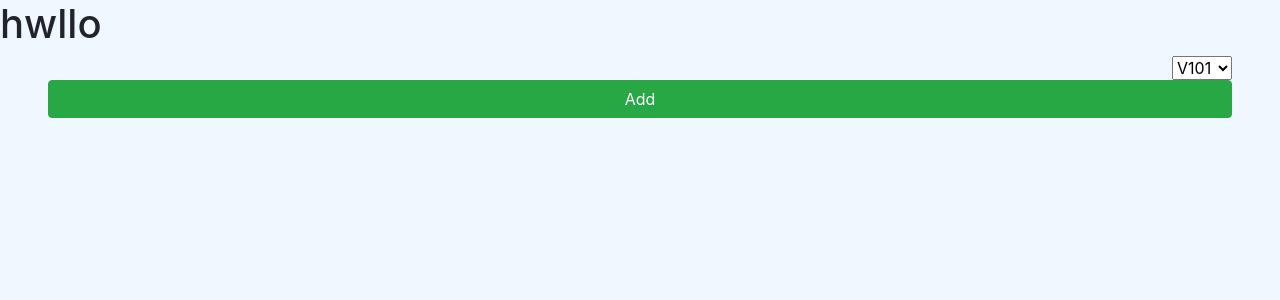
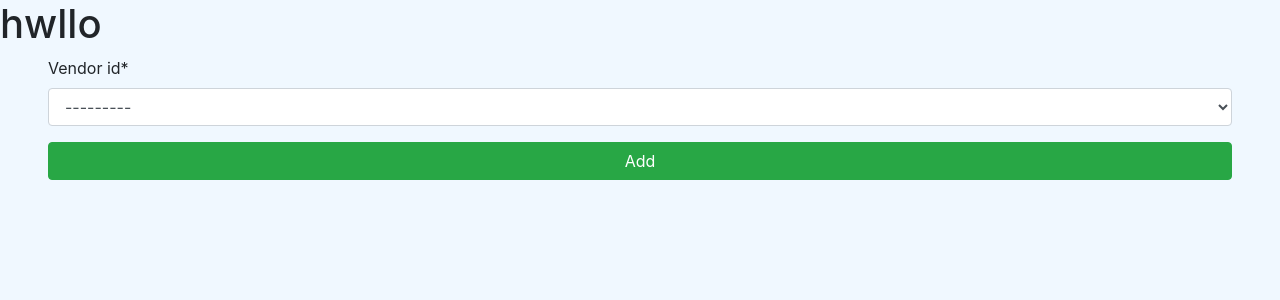
Before and after one commit to ashiq5566/s3_mini_project, a Django app: page /payment/ in a window 1280 px wide. Shown: the part 56-356 px from the top of the page. Run offline with Django 4.2, Linux system fonts and the light colour scheme; data comes from the database, SQL or seed files in the repository; both versions use the stored data as it was after the commit; some libraries are stand-ins or nearby versions.

Commit message:
19/10/2022__2

```diff
--- a/dashboard/forms.py
+++ b/dashboard/forms.py
@@ -127,9 +127,9 @@ class StockUpdateForm(forms.ModelForm):
         model = Item
         fields = ['qty_purchased']
 
-# class SelectVendorForm(forms.Form):
-#     ch2 = list(Vendor.objects.all().values('vendor_id'))
-#     vendor_id = forms.ChoiceField(choices=ch2)
+class SelectVendorForm(forms.Form):
+    # ch2 = list(PurchaseOrder.objects.all().values('vendor_id'))
+    vendor_id = forms.ModelChoiceField(queryset=Vendor.objects.all())
 # class SelectVendorForm(forms.ModelForm):
 #     class Meta:
 #         model = PurchaseOrder
--- a/dashboard/urls.py
+++ b/dashboard/urls.py
@@ -21,6 +21,7 @@ urlpatterns = [
     # path('purchase/add/<po_number>/purchaseditem_update/<int:id>',views.purchaseditem_update,name='purchaseditem_update'),
     path('purchase/add/<po_number>/purchaseditem_delete/<int:id>',views.purchaseditem_delete,name='purchaseditem_delete'),
     path('payment/',views.payment,name='payment'),
+    path('payment/<vendor_id>',views.payment_vendor,name='payment_vendor'),
 
     path('demo/',views.demo,name='demo'),
 ]
--- a/dashboard/views.py
+++ b/dashboard/views.py
@@ -6,7 +6,7 @@ from django.http import HttpResponse, JsonResponse, HttpResponseRedirect
 from django.contrib.auth.decorators import login_required
 from .models import Customer, Vendor, Item,MyUUIDModel,PurchasedItems, PurchaseOrder
 from django.contrib.auth.models import User
-from .forms import CustomerForm, PurchaseOrderForm, VendorForm, ItemForm,PurchasedItemForm
+from .forms import CustomerForm, PurchaseOrderForm, VendorForm, ItemForm,PurchasedItemForm, SelectVendorForm
 from django.contrib import messages
 from django.db.models import Q, Max, F, Sum
 
@@ -417,19 +417,27 @@ def report_pdf(request, pk):
 
 def payment(request):
     vendors = Vendor.objects.all()
-    # if request.method == "POST":
-    #     form = SelectVendorForm(request.POST)
-    # else:
-    #     form = SelectVendorForm()
-    if request.method == 'POST':
-        v = request.POST.get('v_id')
-        print("gwgw" ,v)
+    if request.method == "POST":
+        form = SelectVendorForm(request.POST)
+        v = request.POST.get('vendor_id')
+        v_id = Vendor.objects.get(id=v).vendor_id
+        print("gwgw" ,v_id)
+        return redirect('payment_vendor', v_id)
+
+
+    else:
+        form = SelectVendorForm()
+    # if request.method == 'POST':
+    #     v = request.POST.get('v_id')
     context = {
         "vendors" : vendors,
-        # "form" : form
+        "form" : form
     }
     return render(request, 'payment/payment_add.html',context)
 
+def payment_vendor(request, vendor_id):
+
+    return render(request, 'payment/payment_vendor.html')
 
 @login_required
 def demo(request):
--- a/templates/payment/payment_add.html
+++ b/templates/payment/payment_add.html
@@ -7,14 +7,14 @@
 <div class="mx-5">
     <form method = "POST">
         {% csrf_token %}
-        {% comment %} {{form|crispy}} {% endcomment %}
+        {{form|crispy}}
+        <input class="btn btn-success btn-block" data-backdrop="static" type="submit" value="Add">
         <div class="form-group text-right">
-            <select name="v_id" class="form-select">
+            {% comment %} <select name="v_id" class="selectpicker">
                 {% for vendor in vendors  %}
                 <option>{{vendor.vendor_id}}</option>
                 {% endfor %}
-            </select>
-            <input class="btn btn-success btn-block" data-backdrop="static" type="submit" value="Add">
+            </select> {% endcomment %}
         </div>
     </form>
 </div>
--- /dev/null
+++ b/templates/payment/payment_vendor.html
@@ -0,0 +1 @@
+<h1>vemdo</h1>
```
Also changed, not shown: db.sqlite3.
